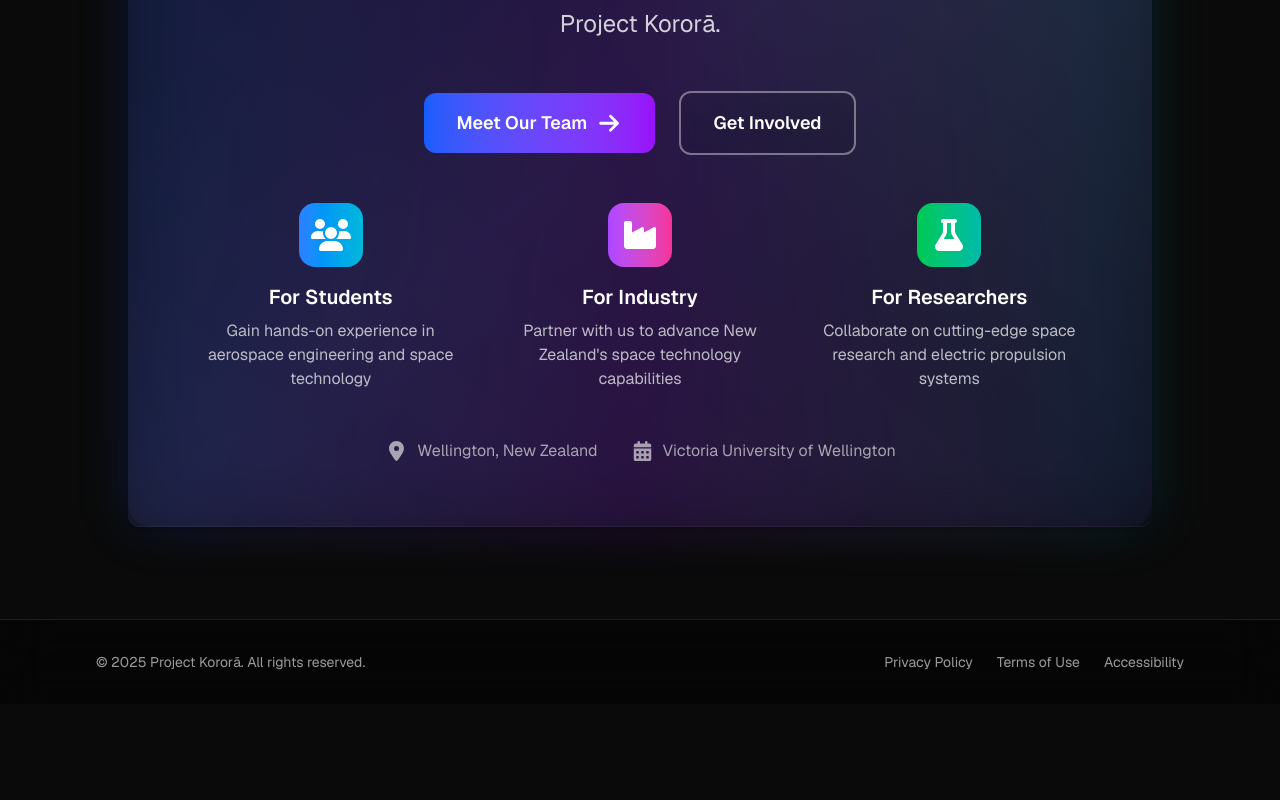
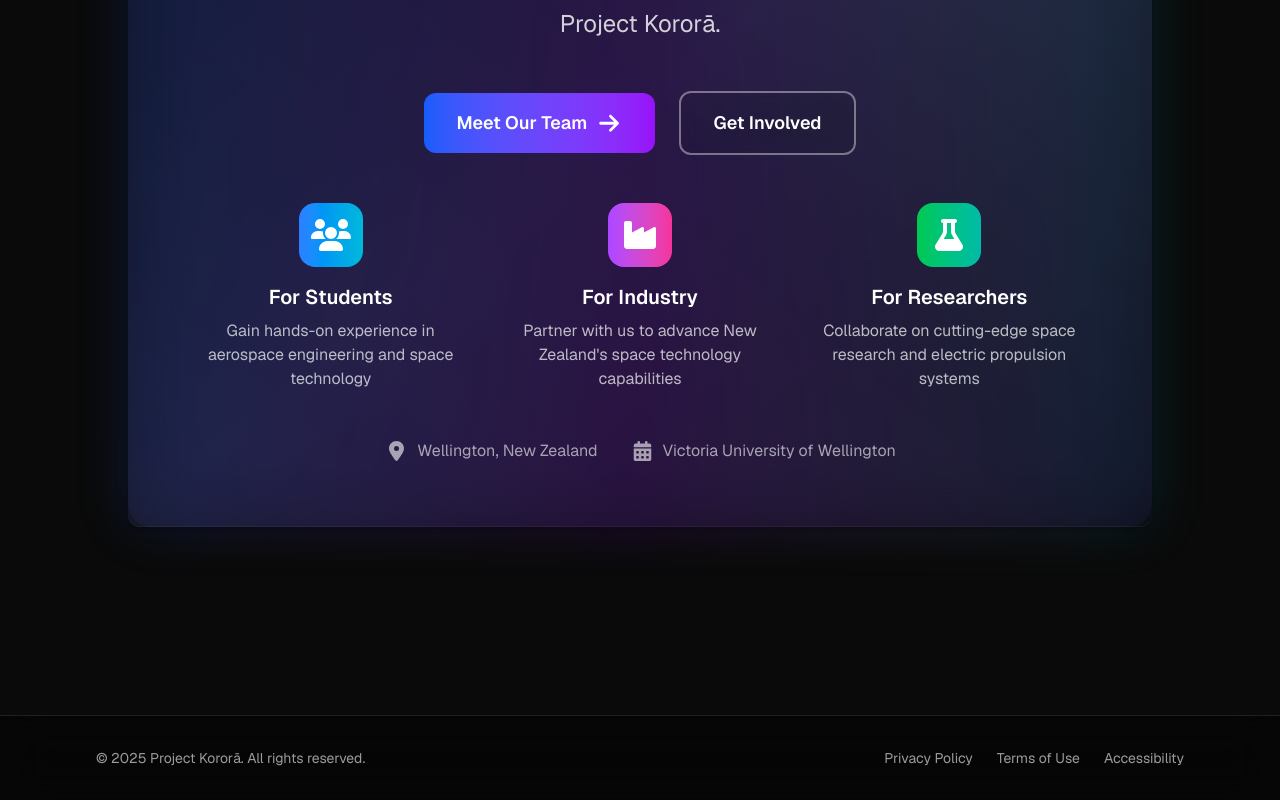
Before and after one commit to Project-Korora/projectkorora.space, a Next.js app: page / in a window 1280 px wide. Shown: the part 3508-4308 px from the top of the page. Before the commit the page ends 4212 px from the top, so only its background shows below. Built offline with nearby package versions, Linux system fonts and the light colour scheme.

Commit message:
feat: Added a spacer above the footer for better visual separation.

```diff
--- a/src/app/components/Footer.tsx
+++ b/src/app/components/Footer.tsx
@@ -2,13 +2,17 @@
 
 export default function Footer() {
     return (
+        <>
+            {/* Spacer above footer */}
+            <div className="h-24"></div>
+
             <footer className="bg-black/40 backdrop-blur-xl border-t border-white/10 py-8">
                 <div className="max-w-6xl mx-auto px-4 sm:px-6 lg:px-8">
                     <div className="flex flex-col md:flex-row justify-between items-center gap-6">
                         {/* Copyright */}
                         <p className="text-white/60 text-sm">
-                        © {new Date().getFullYear()} Project Kororā. All rights
-                        reserved.
+                            © {new Date().getFullYear()} Project Kororā. All
+                            rights reserved.
                         </p>
 
                         {/* Links */}
@@ -35,5 +39,6 @@
                     </div>
                 </div>
             </footer>
+        </>
     );
 }
```
Lines whose indentation alone changed are shown as unchanged.
